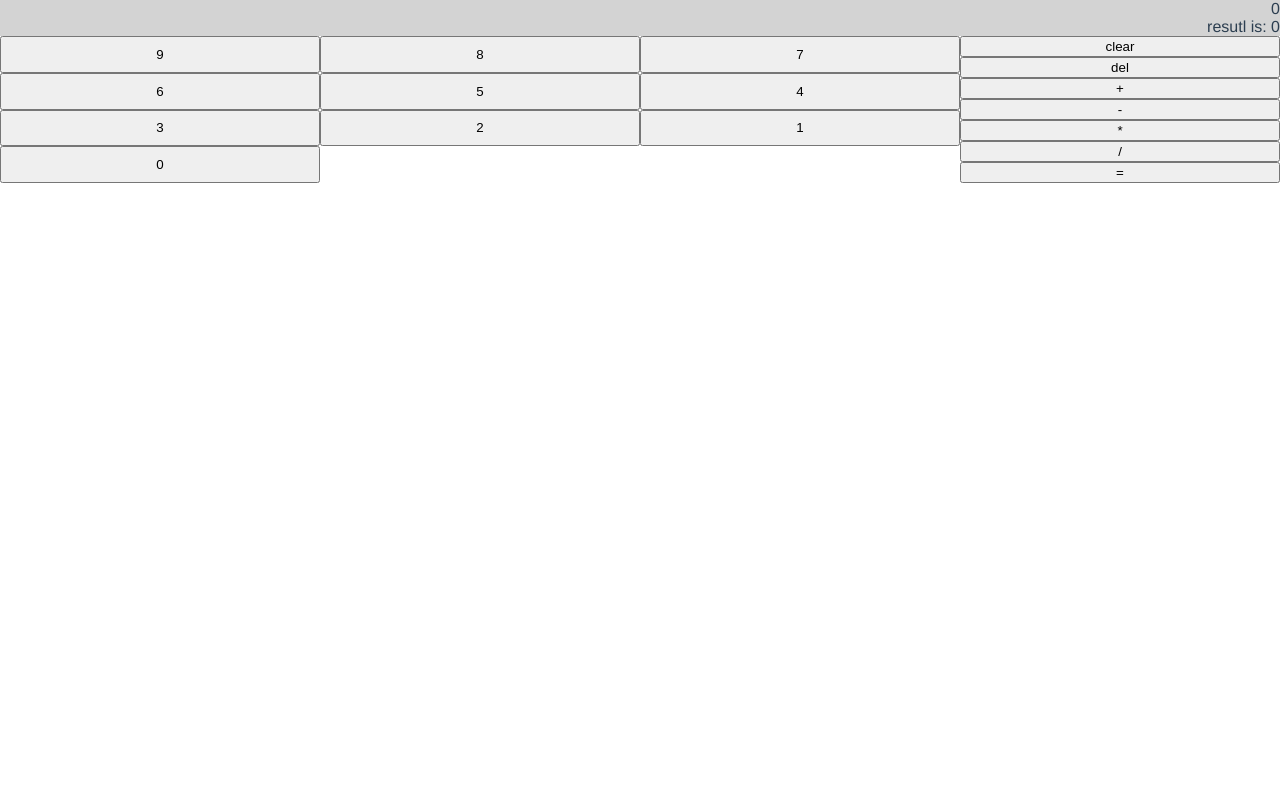
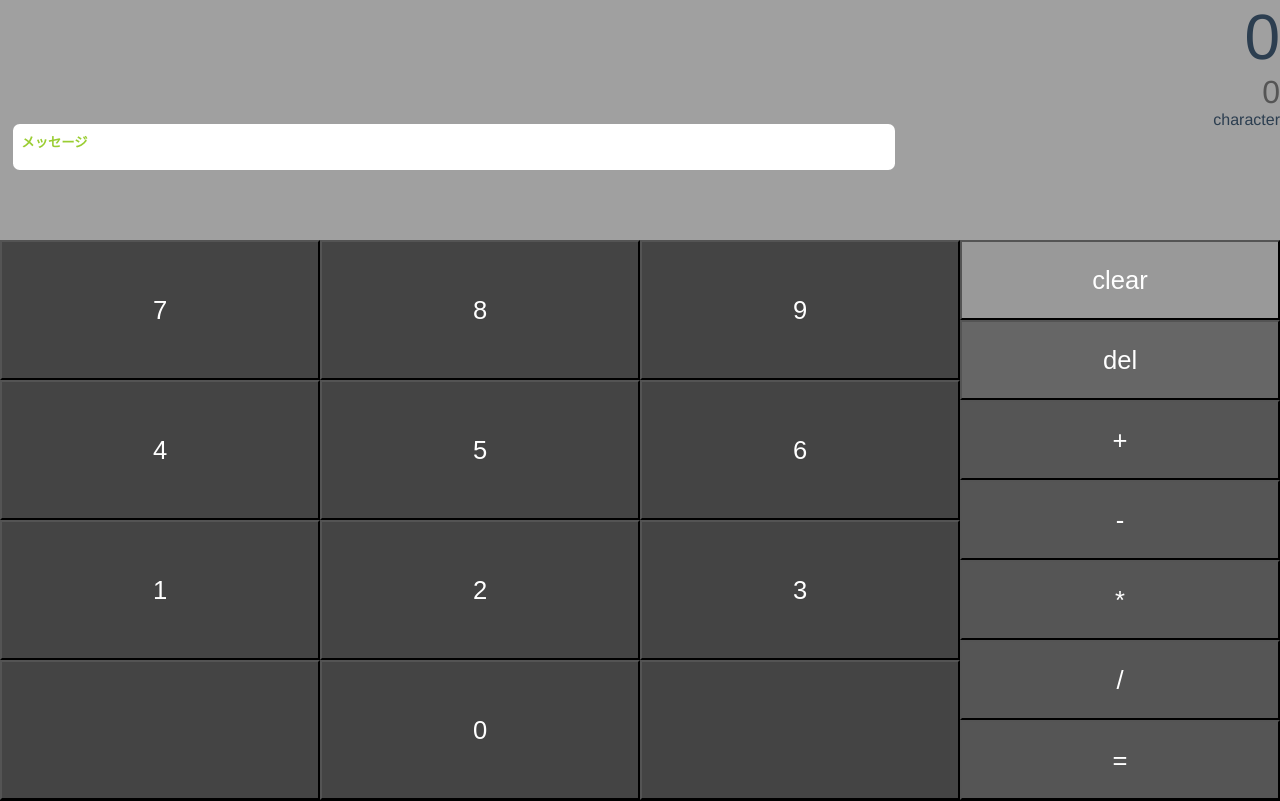
Before and after one commit to benibana2001/kawaii_caluculator, a Vue app: page / in a window 1280 px wide. Built offline with nearby package versions, Linux system fonts and the light colour scheme.

Commit message:
implement css

```diff
--- a/src/App.vue
+++ b/src/App.vue
@@ -1,26 +1,42 @@
 <template>
   <div id="app">
-    <div v-bind:class="[display]">
-      <div>{{ current }}</div>
-      <p>resutl is: {{ parseInt(result) }}</p>
+    <div v-bind:class="display">
+      <div :class="classCurrent">{{ current }}</div>
+
+      <div :class="classResult">{{ parseInt(result) }}</div>
+
+      <div :class="classComment">
+        <textarea>メッセージ</textarea>
+
+        <div>
+          <!-- <img src="./assets/character.jpg" /> -->
+          character
+        </div>
+      </div>
     </div>
 
     <div v-bind:class="[container]">
-      <ul v-bind:class="[left]">
+      <ul :class="left">
         <li v-for="num in buttons.nums" :key="num.index">
-          <button v-on:click="numClick(num)">{{ num }}</button>
+          <button v-on:click="numClick(num)" :class="num">{{ num }}</button>
         </li>
       </ul>
 
-      <ul v-bind:class="[right]">
+      <ul :class="right">
         <li>
-          <button v-on:click="clearClick">{{ buttons.clear }}</button>
+          <button v-on:click="clearClick" :class="clear">
+            {{ buttons.clear }}
+          </button>
         </li>
         <li>
-          <button v-on:click="delClick">{{ buttons.del }}</button>
+          <button v-on:click="delClick" :class="del">
+            {{ buttons.del }}
+          </button>
         </li>
         <li v-for="sign in buttons.signs" :key="sign.index">
-          <button v-on:click="signClick(sign)">{{ sign }}</button>
+          <button v-on:click="signClick(sign)" :class="mark">
+            {{ sign }}
+          </button>
         </li>
       </ul>
     </div>
@@ -35,7 +51,7 @@ export default {
       result: 0,
       log: 0,
       buttons: {
-        nums: [],
+        nums: [9, 8, 7, 6, 5, 4, 3, 2, 1, "", 0, ""],
         signs: ["+", "-", "*", "/", "="],
         del: "del",
         clear: "clear",
@@ -54,18 +70,18 @@ export default {
       container: "container",
       left: "left",
       right: "right",
+      mark: "mark",
+      del: "del",
+      clear: "clear",
+      classCurrent: "current",
+      classResult: "result",
+      classComment: "comment",
     };
   },
 
   name: "App",
 
   methods: {
-    init: function() {
-      for (let i = 9; i >= 0; i--) {
-        this.buttons.nums.push(i);
-      }
-    },
-
     keydownHandler: function(event) {
       console.log(event.code);
       switch (event.code.substring(0, 5)) {
@@ -165,7 +181,6 @@ export default {
 
   mounted: function() {
     window.addEventListener("keydown", this.keydownHandler);
-    this.init();
   },
 };
 </script>
@@ -180,7 +195,9 @@ h4,
 p,
 ul,
 li,
-a {
+a,
+p,
+textarea {
   margin: 0;
   padding: 0;
 }
@@ -191,33 +208,50 @@ a {
   text-decoration: none;
 }
 
+html {
+  font-size: 62.5%;
+}
+
+body {
+  background-color: black;
+  font-size: 1.6em;
+}
+
 #app {
   font-family: Avenir, Helvetica, Arial, sans-serif;
   -webkit-font-smoothing: antialiased;
   -moz-osx-font-smoothing: grayscale;
-  text-align: center;
   color: #2c3e50;
-  /* margin-top: 60px; */
-}
-
-#current {
-  text-align: right;
 }
 
 .display {
   background: rgba(200, 200, 200, 0.8);
   text-align: right;
+  height: 30vh;
+}
+
+.current {
+  font-size: 4em;
+}
+
+.result {
+  font-size: 2em;
+  color: #555;
 }
 
 .container {
   display: flex;
   width: 100%;
+  height: 70vh;
+}
+
+.contailer li {
 }
 
 .left {
   display: flex;
   width: 75%;
-  flex-flow: row wrap;
+  flex-flow: row-reverse wrap;
 }
 
 .left li {
@@ -230,7 +264,9 @@ a {
 }
 
 .right {
+  display: flex;
   width: 25%;
+  flex-flow: row wrap;
 }
 
 .right li {
@@ -239,5 +275,57 @@ a {
 
 .right li button {
   width: 100%;
+  height: 100%;
+}
+
+button {
+  font-size: 1.4em;
+  background-color: #444;
+  color: white;
+  font-size: 1.6em;
+  font-weight: lighter;
+}
+button:focus {
+  outline: none;
+}
+
+button.num {
+}
+
+button.mark {
+  background-color: #555;
+}
+
+button.clear {
+  background-color: #999;
+}
+
+button.del {
+  background-color: #666;
+}
+
+.comment {
+  display: flex;
+}
+
+.comment textarea {
+  width: 70%;
+  margin: 1em;
+  padding: 0.6em;
+  /*  */
+  resize: none;
+  border: 0px;
+  border-radius: 0.5em;
+  font-weight: bold;
+  color: yellowgreen;
+  /*  */
+}
+
+textarea:focus {
+  outline: none;
+}
+
+.comment > div {
+  width: 30%;
 }
 </style>
```
